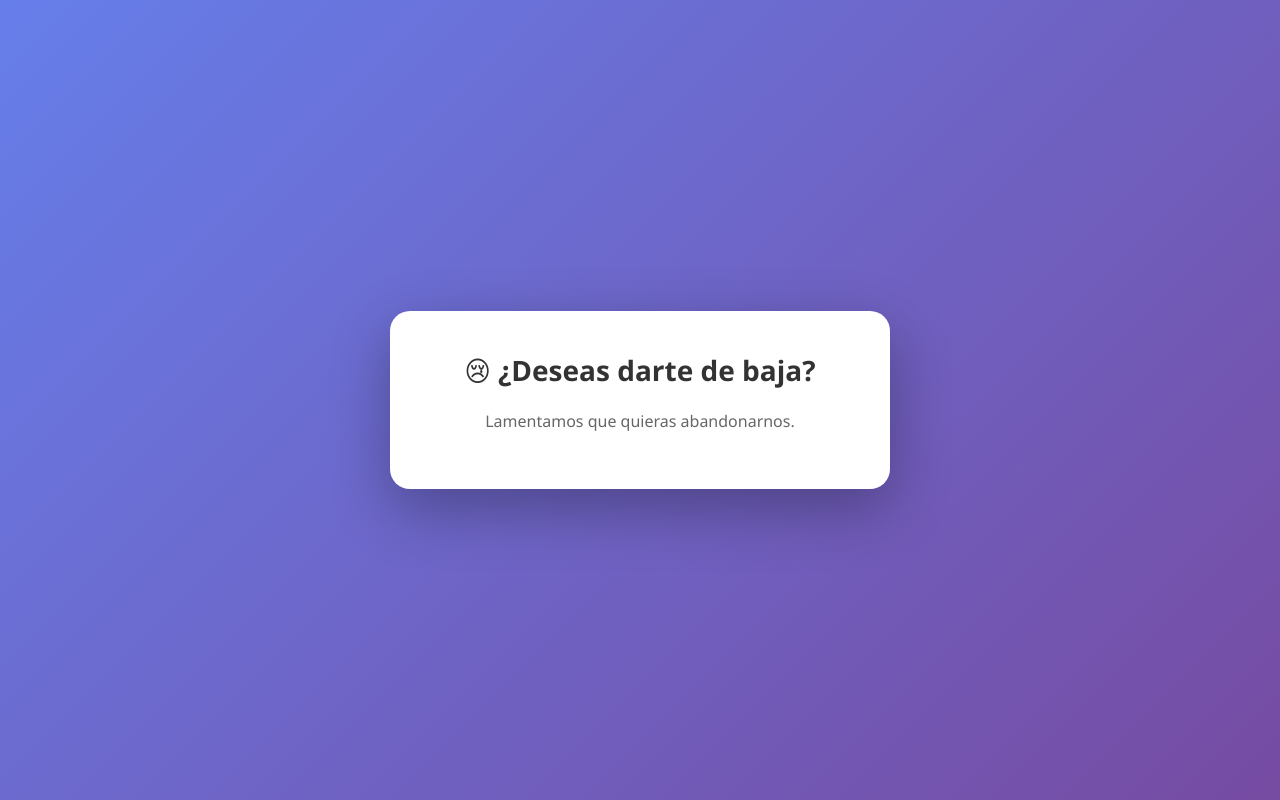
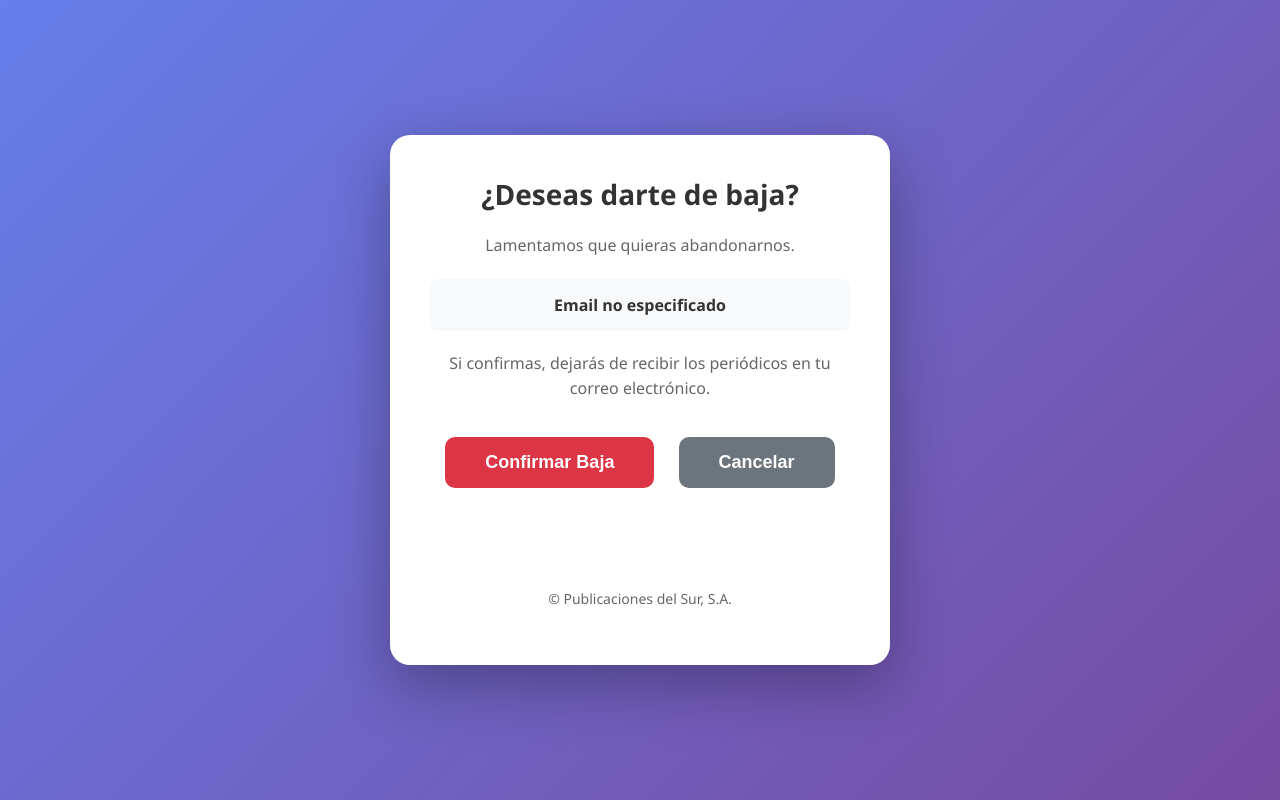
Before and after one commit to andaluciainformacion/suscripcion-periodicos, a plain HTML site: page baja.html in a window 1280 px wide. Drawn offline with Linux system fonts and the light colour scheme.

Commit message:
Update baja.html

```diff
--- a/baja.html
+++ b/baja.html
@@ -52,7 +52,7 @@
       color: #333;
     }
 
-    .btn {
+    button {
       display: inline-block;
       background: #dc3545;
       color: white;
@@ -63,11 +63,10 @@
       font-size: 18px;
       font-weight: bold;
       margin: 20px 10px;
-      text-decoration: none;
       transition: all 0.3s;
     }
 
-    .btn:hover {
+    button:hover {
       background: #c82333;
       transform: translateY(-2px);
       box-shadow: 0 10px 20px rgba(220, 53, 69, 0.4);
@@ -79,6 +78,11 @@
 
     .btn-secondary:hover {
       background: #5a6268;
+    }
+
+    a {
+      text-decoration: none;
+      color: white;
     }
 
     #resultado {
@@ -108,7 +112,59 @@
 </head>
 <body>
   <div class="container">
-    <h1>😢 ¿Deseas darte de baja?</h1>
+    <h1>¿Deseas darte de baja?</h1>
     <p>Lamentamos que quieras abandonarnos.</p>
 
-    <div class="
+    <div class="email-display" id="emailDisplay">
+      Cargando...
+    </div>
+
+    <p>Si confirmas, dejarás de recibir los periódicos en tu correo electrónico.</p>
+
+    <button onclick="confirmarBaja()">Confirmar Baja</button>
+    <button class="btn-secondary"><a href="https://andaluciainformacion.github.io/suscripcion-periodicos/">Cancelar</a></button>
+
+    <div id="resultado"></div>
+
+    <div class="footer">
+      <p>© Publicaciones del Sur, S.A.</p>
+    </div>
+  </div>
+
+  <script>
+    const urlParams = new URLSearchParams(window.location.search);
+    const email = urlParams.get('email');
+
+    if (email) {
+      document.getElementById('emailDisplay').textContent = email;
+    } else {
+      document.getElementById('emailDisplay').textContent = 'Email no especificado';
+    }
+
+    async function confirmarBaja() {
+      const resultado = document.getElementById('resultado');
+      resultado.textContent = 'Procesando...';
+      resultado.className = '';
+
+      try {
+        const response = await fetch('https://ps01-n8n.k2oxnb.easypanel.host/webhook/baja-email', {
+          method: 'POST',
+          headers: { 'Content-Type': 'application/json' },
+          body: JSON.stringify({ email: email })
+        });
+
+        const data = await response.json();
+
+        resultado.className = 'success';
+        resultado.innerHTML = '<h2>Baja confirmada</h2><p>Tu suscripción ha sido cancelada correctamente.</p><p>Ya no recibirás más periódicos.</p>';
+
+        document.querySelectorAll('button').forEach(btn => btn.style.display = 'none');
+
+      } catch (error) {
+        resultado.className = 'error';
+        resultado.textContent = 'Error al procesar la baja. Intenta de nuevo.';
+      }
+    }
+  </script>
+</body>
+</html>
```
